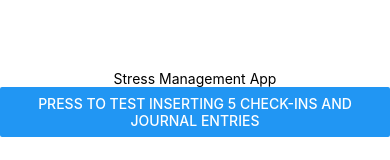
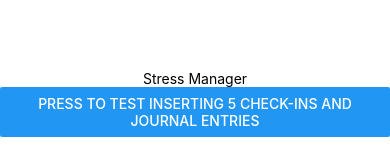
Before and after one commit to vPolyBear/capstone, a React Native app in the folder mobile/: screen / in a window 390 px wide. Shown: the part 319-479 px from the top of the page. Built offline with nearby package versions, Linux system fonts and the light colour scheme.

Commit message:
completed rep 5-8 and half of rep 9 for the migration decision

```diff
--- a/mobile/App.tsx
+++ b/mobile/App.tsx
@@ -59,7 +59,7 @@ export default function App() {
 
   return (
     <View style={styles.container}>
-      <Text>Stress Management App</Text>
+      <Text>Stress Manager</Text>
       <Button title="Press to Test Inserting 5 Check-Ins and Journal Entries" onPress={testData} />
       <Text>{result}</Text>
     </View>
```
Also changed, not shown: 8 other files (tests, documents, lock files or other folders).
